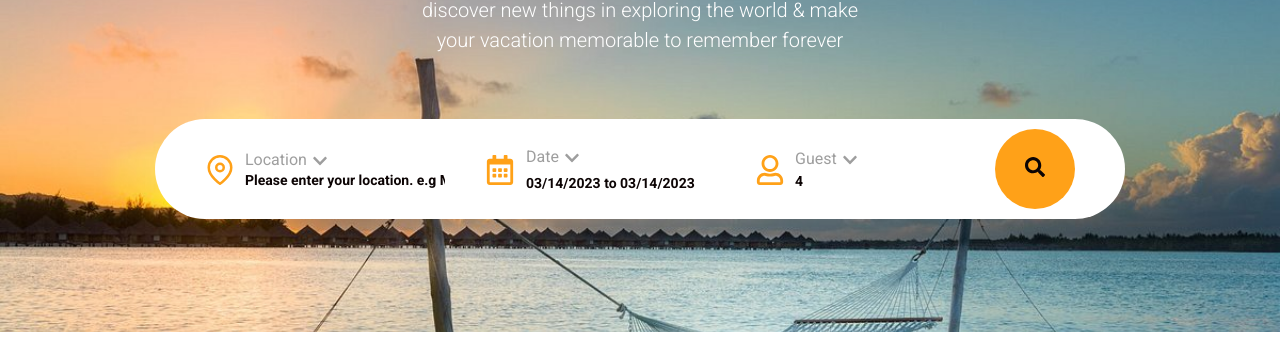
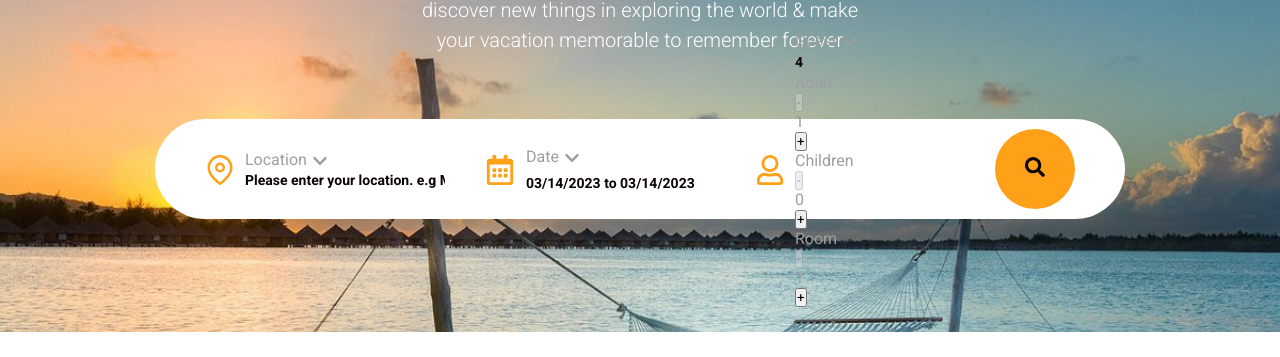
Before and after one commit to techshomez/travelfy, a React (Vite) app: page / in a window 1280 px wide. Shown: the part 268-625 px from the top of the page. Built offline with nearby package versions, Linux system fonts and the light colour scheme.

Commit message:
search component/room functions

```diff
--- a/src/components/home/banner/index.jsx
+++ b/src/components/home/banner/index.jsx
@@ -11,8 +11,10 @@ import {
   FaSearch,
 } from "react-icons/fa";
 import { format } from "date-fns";
+import { useNavigate } from "react-router-dom";
 
 const Banner = () => {
+  const [destination, setDestination] = useState("");
   const [openDate, setOpenDate] = useState(false);
   const [date, setDate] = useState([
     {
@@ -21,6 +23,28 @@ const Banner = () => {
       key: "selection",
     },
   ]);
+
+  const [openOptions, setOpenOptions] = useState(false);
+  const [options, setOptions] = useState({
+    adult: 1,
+    children: 0,
+    room: 1,
+  });
+
+  const navigate = useNavigate();
+
+  const handleOption = (name, operation) => {
+    setOptions((prev) => {
+      return {
+        ...prev,
+        [name]: operation === "i" ? options[name] + 1 : options[name] - 1,
+      };
+    });
+  };
+
+  const handleSearch = () => {
+    navigate("/hotels", { state: { destination, date, options } });
+  };
 
   return (
     <div className="banner">
@@ -102,6 +126,69 @@ const Banner = () => {
                     </i>
                   </span>
                   <small>4</small>
+                  <div className="guest_option">
+                    <div className="geust_item">
+                      <span className="adult_text">Adult</span>
+                      <div className="counter">
+                        <button
+                          disabled={options.adult <= 1}
+                          className="counter_button"
+                          onClick={() => handleOption("adult", "d")}
+                        >
+                          -
+                        </button>
+                        <span className="counter_number">{options.adult}</span>
+                        <button
+                          className="counter_button"
+                          onClick={() => handleOption("adult", "i")}
+                        >
+                          +
+                        </button>
+                      </div>
+                    </div>
+
+                    <div className="geust_item">
+                      <span className="adult_text">Children</span>
+                      <div className="counter">
+                        <button
+                          disabled={options.children <= 0}
+                          className="counter_button"
+                          onClick={() => handleOption("children", "d")}
+                        >
+                          -
+                        </button>
+                        <span className="counter_number">
+                          {options.children}
+                        </span>
+                        <button
+                          className="counter_button"
+                          onClick={() => handleOption("children", "i")}
+                        >
+                          +
+                        </button>
+                      </div>
+                    </div>
+
+                    <div className="geust_item">
+                      <span className="adult_text">Room</span>
+                      <div className="counter">
+                        <button
+                          disabled={options.room <= 1}
+                          className="counter_button"
+                          onClick={() => handleOption("room", "d")}
+                        >
+                          -
+                        </button>
+                        <span className="counter_number">{options.room}</span>
+                        <button
+                          className="counter_button"
+                          onClick={() => handleOption("room", "i")}
+                        >
+                          +
+                        </button>
+                      </div>
+                    </div>
+                  </div>
                 </div>
               </div>
               <div className="button">
```
